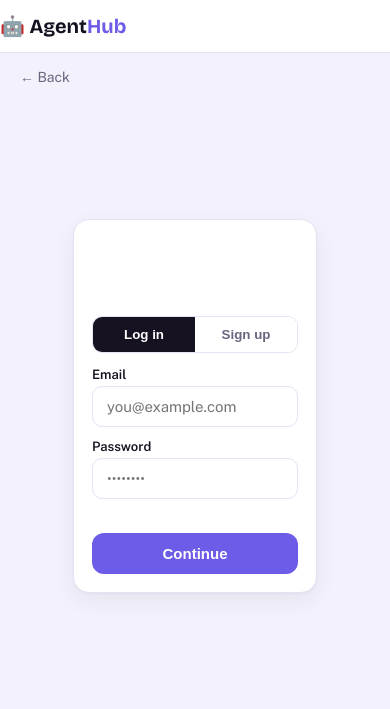
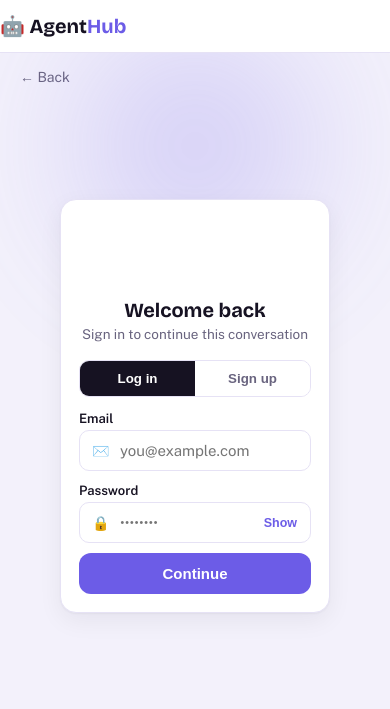
Before and after one commit to zonieedhossain/agenthub, a Python web app: template templates/auth.html in a window 390 px wide. Shown: the top 709 px of the page. Run offline with Jinja, Linux system fonts and the light colour scheme; the template is opened without the code that fills it, so the values that code supplies are empty.

Commit message:
redesign: modern login/signup page, toast-only errors everywhere
Auth page redesign: added a heading that changes with the tab
("Welcome back" / "Create your account"), a subtitle naming the
specific agent you're signing into, icon-prefixed email/password
inputs, a show/hide password toggle, a soft blurred color blob behind
the card (tinted to the agent's own avatar color), and a subtle
entrance animation on the card.

Removed the inline error text under the form on both auth.html and
admin.html (login + agent submit) — errors now show only as a toast,
not duplicated below the fields. Removed the now-unused .err CSS rule
and the #err/#loginErr elements entirely rather than just hiding them.

Verified live: tab switch changes the heading text, password toggle
flips input type and its own label, mobile width has zero horizontal
overflow, and a failed login on both the auth page and admin page
shows the "401 Unauthorized — ..." toast with no inline error element
present in the DOM at all.

```diff
--- a/static/style.css
+++ b/static/style.css
@@ -76,7 +76,23 @@
 input{width:100%;padding:11px 14px;border:1px solid var(--line);border-radius:10px;font-size:15px;
   font-family:inherit;transition:border-color .15s ease}
 input:focus{outline:none;border-color:var(--accent)}
-.err{color:#D64545;font-size:13px;margin-top:8px;min-height:16px}
+
+/* ---- auth page ---- */
+.auth-wrap{position:relative}
+.auth-blob{position:absolute;top:-60px;left:50%;transform:translateX(-50%);width:340px;height:340px;
+  border-radius:50%;filter:blur(70px);opacity:.22;background:var(--accent);pointer-events:none;z-index:0}
+.auth-card{position:relative;z-index:1;animation:auth-in .35s ease}
+@keyframes auth-in{from{opacity:0;transform:translateY(8px)}to{opacity:1;transform:translateY(0)}}
+.auth-heading{font-family:"Bricolage Grotesque";font-size:20px;font-weight:700}
+.auth-sub{color:var(--muted);font-size:13.5px;margin-top:4px;margin-bottom:18px}
+.input-group{position:relative;display:flex;align-items:center}
+.input-group input{padding-left:40px}
+.input-icon{position:absolute;left:13px;font-size:14px;pointer-events:none}
+.input-toggle{position:absolute;right:6px;background:none;border:none;color:var(--accent);
+  font-size:12.5px;font-weight:600;cursor:pointer;padding:6px 8px}
+@media (max-width:640px){
+  .auth-blob{width:240px;height:240px}
+}
 
 /* ---- chat: real chat-app layout ---- */
 .chat-app{display:flex;height:calc(100dvh - 130px);min-height:420px;margin-top:16px;
--- a/templates/auth.html
+++ b/templates/auth.html
@@ -2,19 +2,34 @@
 {% block title %}Sign in — AgentHub{% endblock %}
 {% block content %}
 <a class="back" href="/agents/{{ slug }}">← Back</a>
+<div class="auth-wrap">
+    <div class="auth-blob" id="authBlob"></div>
     <div class="center-page">
         <div class="card auth-card center-card">
-        <div class="app-icon lg" id="authIcon" style="margin:0 auto 14px">?</div>
+            <div class="app-icon lg" id="authIcon" style="margin:0 auto 16px">?</div>
+            <div class="auth-heading" id="authHeading">Welcome back</div>
+            <div class="auth-sub" id="authSub">Sign in to continue this conversation</div>
+
             <div class="auth-tabs">
-            <button class="tab on" onclick="setMode('login')">Log in</button>
-            <button class="tab" onclick="setMode('signup')">Sign up</button>
+                <button class="tab on" data-mode="login" onclick="setMode('login', this)">Log in</button>
+                <button class="tab" data-mode="signup" onclick="setMode('signup', this)">Sign up</button>
             </div>
+
             <label>Email</label>
-        <input id="email" type="email" placeholder="you@example.com">
+            <div class="input-group">
+                <span class="input-icon">✉️</span>
+                <input id="email" type="email" placeholder="you@example.com" autocomplete="email">
+            </div>
+
             <label>Password</label>
-        <input id="password" type="password" placeholder="••••••••">
-        <div class="err" id="err"></div>
+            <div class="input-group">
+                <span class="input-icon">🔒</span>
+                <input id="password" type="password" placeholder="••••••••" autocomplete="current-password">
+                <button type="button" class="input-toggle" id="pwdToggle" onclick="togglePassword()">Show</button>
+            </div>
+
             <button class="btn" style="width:100%" onclick="submitAuth()">Continue</button>
+        </div>
     </div>
 </div>
 {% endblock %}
@@ -25,15 +40,28 @@
 
     fetch(`/api/agents/${slug}`).then(r => r.json()).then(a => {
       const icon = document.getElementById('authIcon');
-      icon.style.background = colorFor(a.profession);
+      const color = colorFor(a.profession);
+      icon.style.background = color;
       icon.textContent = initials(a.profession);
+      document.getElementById('authBlob').style.background = color;
+      document.getElementById('authSub').textContent = `Sign in to chat with the ${a.profession} Agent`;
     });
 
-    function setMode(m) {
+    function setMode(m, btn) {
       mode = m;
       document.querySelectorAll('.tab').forEach(t => t.classList.remove('on'));
-      event.target.classList.add('on');
+      btn.classList.add('on');
+      document.getElementById('authHeading').textContent = m === 'signup' ? 'Create your account' : 'Welcome back';
     }
+
+    function togglePassword() {
+      const input = document.getElementById('password');
+      const btn = document.getElementById('pwdToggle');
+      const showing = input.type === 'text';
+      input.type = showing ? 'password' : 'text';
+      btn.textContent = showing ? 'Show' : 'Hide';
+    }
+
     async function submitAuth() {
       const email = document.getElementById('email').value;
       const password = document.getElementById('password').value;
@@ -44,9 +72,7 @@
       });
       const data = await res.json();
       if (!res.ok) {
-        const msg = apiErrorMessage(res.status, data);
-        document.getElementById('err').textContent = msg;
-        toast(msg, 'error');
+        toast(apiErrorMessage(res.status, data), 'error');
         return;
       }
       localStorage.setItem(`token_${slug}`, data.access_token);
```
Also changed, not shown: templates/admin.html (+2 -12 lines). Lines whose indentation alone changed are shown as unchanged.
